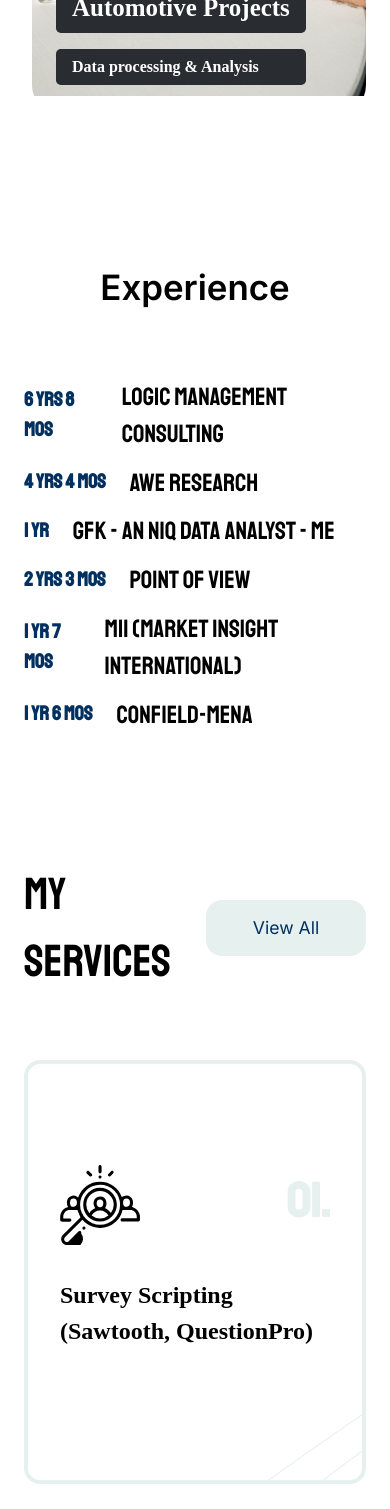
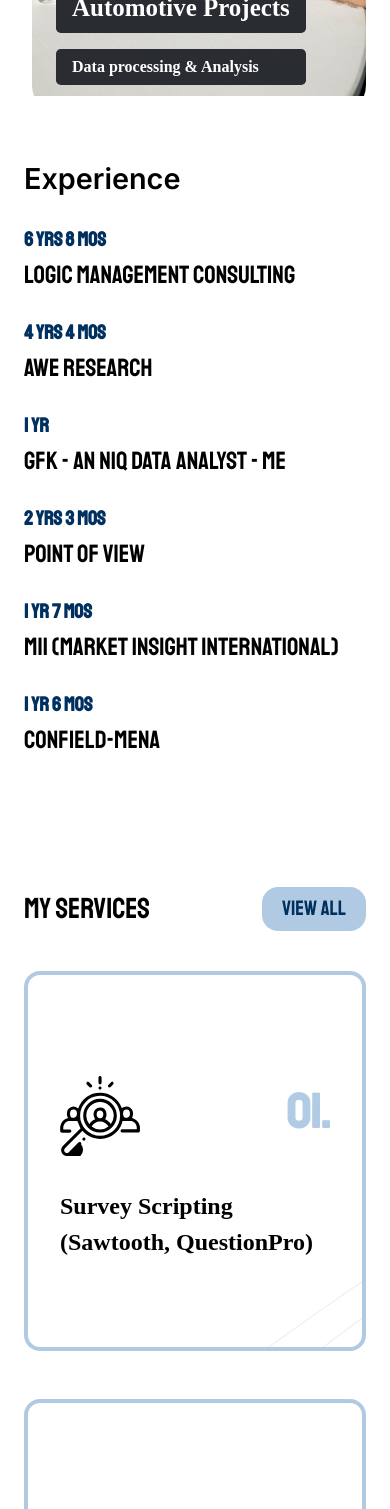
Before and after one commit to MahmoudEssam31/Mohamed-Hassan, a React (Vite) app: page / in a window 390 px wide. Shown: the part 6060-7569 px from the top of the page. Built offline with nearby package versions, Linux system fonts and the light colour scheme.

Commit message:
edit homePage responive

```diff
--- a/src/componant/ui/headercomponant/HeaderComponant.jsx
+++ b/src/componant/ui/headercomponant/HeaderComponant.jsx
@@ -3,12 +3,9 @@
 
 export default function HeaderComponant({ title, img }) {
     return (
-        <div className="header-componant relative bg-[#096A61] w-full xl:h-[62vh] lg:h-[62vh] md:h-[51.7vh] h-[163vh] ">
+        <div className="header-componant relative bg-[url('/bg/bg.jpeg')]  w-full xl:h-[62vh] lg:h-[62vh] md:h-[51.7vh] h-[163vh] ">
             <div className="svg-background ">
-                <svg
-                    className="absolute bottom-0  xl:right-[1rem] lg:right-[0.7rem] md:right-[1.5rem] z-10 "
-                    xmlns="http://www.w3.org/2000/svg"
-                    viewBox="0 0 1700 430.7">
+                <svg className="absolute bottom-0  xl:right-[1rem] lg:right-[0.7rem] md:right-[1.5rem] z-10 " xmlns="http://www.w3.org/2000/svg" viewBox="0 0 1700 430.7">
                     <path
                         fill="#3a8881"
                         height="34.672"
--- a/src/componant/view/footer/Footer.jsx
+++ b/src/componant/view/footer/Footer.jsx
@@ -10,12 +10,12 @@
     return (
         <div className="footer-container  bg-[var(--service-color)] lg:py-[2.5rem] py-[1.2rem]">
             <CustomContainer className="relative">
-                <div className="footer text-[---color]  flex md:flex-row flex-col md:justify-between md:items-center text-[.8rem]  justify-center items-center ">
+                <div className="footer text-[---color]  flex md:flex-row flex-col md:justify-between md:items-center md:text-[.8rem] text-[.6rem] gap-[1rem]  justify-center items-center ">
                     <h2>
                         © 2025 <a href="https://www.linkedin.com/in/mahmoud-essam-11435684?utm_source=share&utm_campaign=share_via&utm_content=profile&utm_medium=android_app">Mahmoud Essam</a>
                     </h2>
                     <div className={`nav-menu  top-15  bg-[--service-color] lg:flex duration-500`}>
-                        <ul className={` flex justify-center  text-[#797575] items-center text-[.8rem] font-[600]  md:gap-[3rem] lg:flex-row md:flex-col flex-col lg:gap-[5rem] `}>
+                        <ul className={` flex justify-center  text-[#797575] items-center text-[.8rem] font-[600]  md:gap-[3rem] gap-[3rem] lg:flex-row md:flex-col flex-row lg:gap-[5rem] `}>
                             <NavLink className={({ isActive }) => `hover:text-[var(--dark-color)] duration-200 ${isActive ? "text-[var(--dark-color)] not-hover:" : ""}`} to={"/"}>
                                 Home
                             </NavLink>
--- a/src/index.css
+++ b/src/index.css
@@ -14,6 +14,7 @@
     --light-grey:#192C27A1;
     --bg-form:#e6e6e6;
     --service-color:#f2f7f6;
+    --bblue-color:#0056a64f;
 }
 
 body {
--- a/src/pages/aboutPage/servicesSection/servicesCard/ServicesCard.jsx
+++ b/src/pages/aboutPage/servicesSection/servicesCard/ServicesCard.jsx
@@ -3,20 +3,20 @@
 export default function ServicesCard({ id, idNum, name, description, icon, bgg }) {
     return (
         <div className="services relative  ">
-            <div className="services-card relative group  flex flex-col gap-[1rem] max-w-[42rex] h-auto min-h-[26.5rem] bg-[#ffffff] rounded-2xl px-[2rem] py-[5.3rem] border-[.3rem] border-[#E6F0EE] transform hover:translate-y-[-1em] duration-500 hover:bg-black overflow-x-hidden hover:border-[var(--dark-color)]">
+            <div className="services-card relative group  flex flex-col justify-start gap-[1rem] max-w-[46rex] h-auto min-h-[23.7rem] bg-[#ffffff] rounded-2xl px-[2rem] py-[5.3rem] border-[.3rem] border-[var(--bblue-color)] transform hover:translate-y-[-1em] duration-500 hover:bg-[var(--background-color)] overflow-x-hidden hover:border-[var(--dark-color)]">
                 <div className="svg-background  text-[#E6F0EE] group-hover:text-[#868c8b] ">{bgg}</div>
                 <div className="services-card-header flex justify-between flex-row items-start ">
                     <span className="services-card-header-icon text-2xl  text-black w-[5rem] h-[6rem] group-hover:text-[var(--yellow-color)] z-20">{icon}</span>
                     <div className="services-card-number text-[1.5rem] font-[600] font-[statliches]">
-                        <span className=" group-hover:text-white font-['Staatliches'] text-[3rem] text-[#E6F0EE]">{idNum}</span>
+                        <span className=" group-hover:text-white font-['Staatliches'] text-[3rem] text-[var(--bblue-color)]">{idNum}</span>
                     </div>
                 </div>
                 <div className="services-card-title text-[1.5rem] font-[600] font-[statliches]  group-hover:text-white">
                     <h3>{name}</h3>
                 </div>
-                <div className="services-card-description group-hover:text-white text-[1.125rem] font-[600] font-[statliches]  ">
+                {/* <div className="services-card-description group-hover:text-white text-[1.125rem] font-[600] font-[statliches]  ">
                     <p>{description}</p>
-                </div>
+                </div> */}
             </div>
         </div>
     );
--- a/src/pages/homePage/experience/ExperienceSection.jsx
+++ b/src/pages/homePage/experience/ExperienceSection.jsx
@@ -4,17 +4,16 @@
 export default function ExperienceSection({ }) {
     const experiencesData = experienceData;
   return (
-      <div className="experience-Section flex flex-col justify-center items-center mt-[5rem]">
-          <h2 className=" text-[2.18rem] leading-[1.5em] font-[600] my-[4rem]">Experience</h2>
-          <div className="experience-details-container grid grid-cols-1 md:grid-cols-2 lg:grid-cols-2 xl:gap-x-[21.2rem] xl:gap-y-[1.2rem] md:gap-x-[10.2rem] md:gap-y-[.9rem] gap-x-[5rem] gap-y-[.7rem]">
+      <div className="experience-Section flex flex-col md:justify-center md:items-center justify-center items-start md:mt-[5rem] mt-[1rem]">
+          <h2 className=" md:text-[2.18rem] text-[1.8rem] leading-[1.5em] font-[600] md:my-[4rem] my-[1.5rem]">Experience</h2>
+          <div className="experience-details-container grid grid-cols-1 md:grid-cols-2 lg:grid-cols-2 xl:gap-x-[21.2rem] xl:gap-y-[1.2rem] md:gap-x-[10.2rem] md:gap-y-[.9rem] gap-x-[5rem] gap-y-[1.5rem]">
               {experiencesData.map((item) => (
-                  <div className="experience-details flex flex-row justify-start items-center lg:gap-[1.5rem] md:gap-[1rem] gap-[1.5rem] w-full">
+                  <div className="experience-details flex md:flex-row flex-col justify-start md:items-center items-start lg:gap-[1.5rem] md:gap-[1rem] gap-[.1rem] w-full">
                       <span className="leading-[1.5em] font-[Staatliches] text-[var(--background-color)] text-[1.25rem] font-[600] ">{item.date}</span>
                       <h4 className="text-[1.56rem]  font-[400] font-[Staatliches]">{item.company}</h4>
                   </div>
               ))}
           </div>
-
       </div>
   );
 }
--- a/src/pages/homePage/letsTalk/LetsTalk.jsx
+++ b/src/pages/homePage/letsTalk/LetsTalk.jsx
@@ -2,7 +2,7 @@
 
 export default function LetsTalk() {
     return (
-        <div className="lets-talk flex md:flex-row flex-col justify-center items-center bg-[var(--service-color)] h-[59.37rem] md:-mx-[56px] -mx-[20px] mt-[7rem]">
+        <div className="lets-talk flex md:flex-row flex-col justify-center items-center bg-[var(--service-color)] h-[59.37rem] md:-mx-[56px] -mx-[20px] md:mt-[7rem] mt-[3rem]">
             <div className="lets-talt-text flex flex-col justify-center items-center lg:w-[31.25rem] lg:h-[31.25rem] md:w-[21.59rem] md:h-[21.59rem] w-[21.59rem] h-[21.59rem] bg-[var(--main-color)]  md:rounded-[50%] rounded-2xl relative lg:top-[-4.5rem] lg:left-[1.8rem] md:top-[6.1rem] md:left-[4.8rem] top-[rem] left-[.01rem] gap-[1.5rem] ">
                 <p className="font-[600] text-[var(--background-color)] text-[.97rem]">Have a great idea?</p>
                 <h2 className="md:text-[2.18rem] text-[1.5rem] lg:leading-[2em] md:leading-[1.2em] leading-[1.8em] md:font-[800] font-[`Staatliches`] font-[900] uppercase text-center md:w-[80%] w-[60%] ">
@@ -10,7 +10,7 @@
                 </h2>
                 <a
                     href="https://wa.me/201000651512?text=Hello%20I%20want%20to%20hire%20you"
-                    className="btn bg-[var(--background-color)] text-[1rem] text-[var(--main-color)] w-[11.5rem] h-[3.5rem] rounded-2xl flex font-[600] justify-center items-center hover:bg-[var(--yellow-color)] duration-300 hover:text-[var(--backgroud-color)]">
+                    className="btn bg-[var(--background-color)] text-[1rem] text-[var(--main-color)] w-[11.5rem] h-[3.5rem] rounded-2xl flex font-[600] justify-center items-center hover:bg-[var(--yellow-color)] duration-300 hover:text-[var(--background-color)]">
                     <span className="uppercase">Contact me</span>
                 </a>
             </div>
--- a/src/pages/homePage/myServicesHome/MyServicesHome.jsx
+++ b/src/pages/homePage/myServicesHome/MyServicesHome.jsx
@@ -8,12 +8,12 @@
     const visibleservices = isOpen ? cardData : cardData.slice(0, 3);
     return (
         <div className="my-services-homePage flex flex-col justify-center items-center mt-[8rem]">
-            <div className="my-services-homePage-header flex flex-row justify-between items-center w-full  mb-[4rem]">
-                <h2 className="text-[2.81rem] leading-[1.5em] font-[500] font-[Staatliches] uppercase ">My Services</h2>
-                <div className="btn-viewAll flex  justify-center items-center ">
+            <div className="my-services-homePage-header flex flex-row justify-between items-center w-full md:mb-[4rem] mb-[2.5rem]">
+                <h2 className="md:text-[2.81rem] text-[1.81rem] leading-[1.5em] font-[500] font-[Staatliches] uppercase ">My Services</h2>
+                <div className="btn-viewAll flex justify-center items-center ">
                     <span
                         onClick={() => setIsOpen(!isOpen)}
-                        className="btn-viewAll cursor-pointer flex justify-center items-center text-[1.1rem] font-[400] text-[var(--background-color)] bg-[#E6F0EE]  duration-500 hover:bg-[var(--background-color)] hover:text-[#E6F0EE] rounded-2xl w-[10rem] h-[3.5rem]">
+                        className="btn-viewAll cursor-pointer flex justify-center items-center text-[1.3rem] font-[400] text-[var(--background-color)] bg-[var(--bblue-color)]  font-[Staatliches] duration-500 hover:bg-[var(--background-color)] hover:text-[#E6F0EE] rounded-2xl md:w-[10rem] md:h-[3.5rem] w-[6.5rem] h-[2.8rem]">
                         {isOpen ? "Show Less" : "View All"}
                     </span>
                 </div>
```
Also changed, not shown: src/pages/homePage/skillsCards/SkillsCards.jsx (+4 -4 lines).
